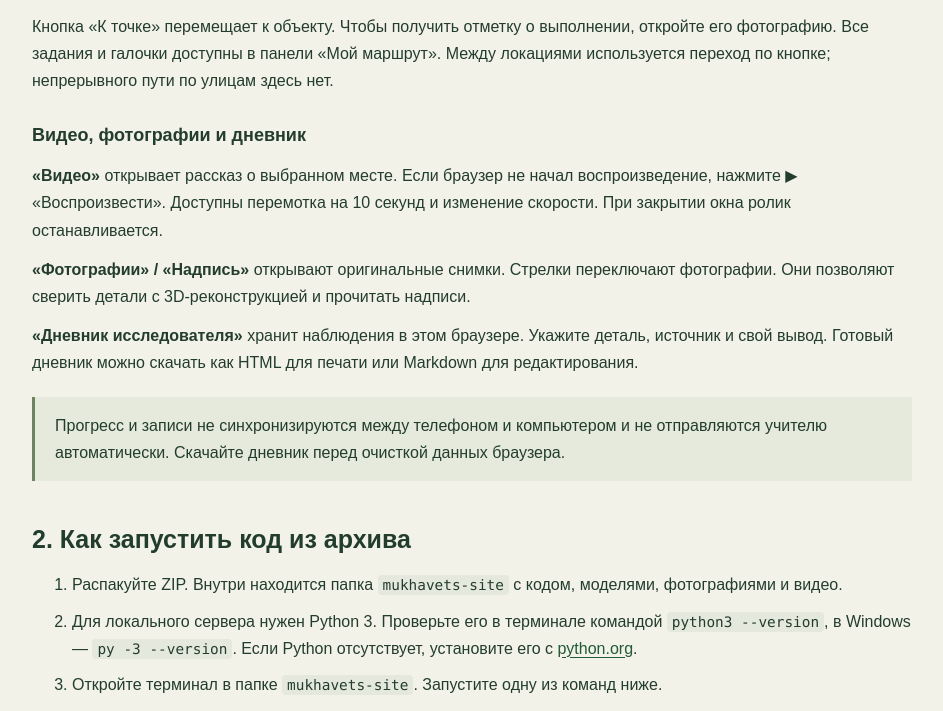
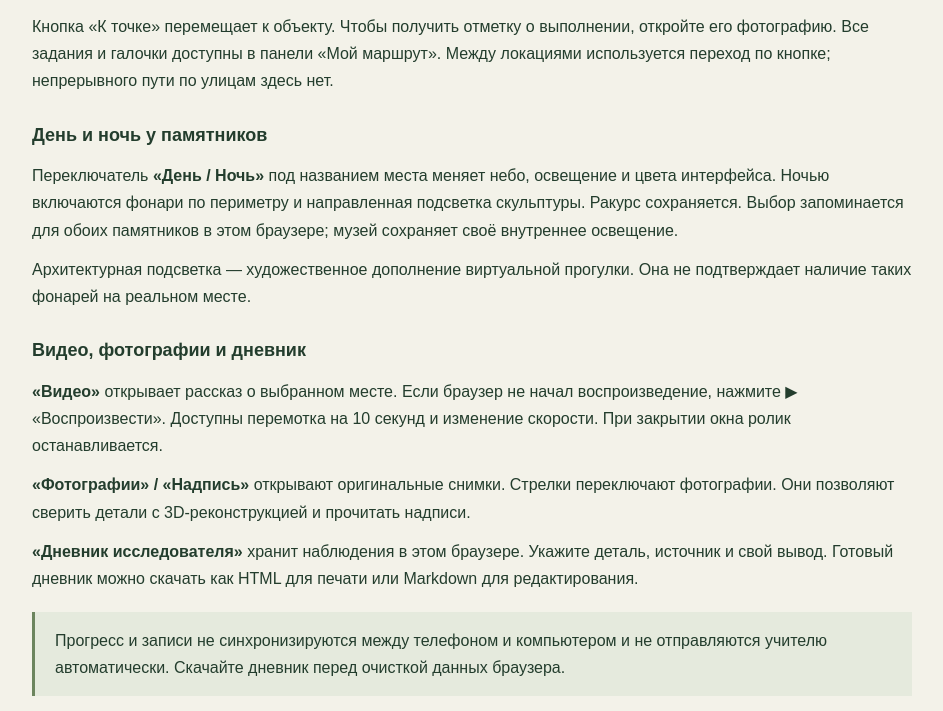
Before and after one commit to z7bv4pbtvp-star/mukhavets-school-museum, a plain HTML site: page docs/RUN_AND_USE_RU.html in a window 1280 px wide. Shown: the part 1419-2130 px from the top of the page, without its empty margins (168-1111 px from the left). Drawn offline with Linux system fonts and the light colour scheme.

Commit message:
Document day and night controls for both monument walks

```diff
--- a/docs/RUN_AND_USE_RU.html
+++ b/docs/RUN_AND_USE_RU.html
@@ -9,7 +9,7 @@
 <h3>Управление на компьютере</h3><ul><li><kbd>W</kbd>, <kbd>A</kbd>, <kbd>S</kbd>, <kbd>D</kbd> или стрелки — движение.</li><li>Удерживайте кнопку мыши и потяните сцену — поворот взгляда.</li><li>Кнопки объектов внизу экрана помогают подойти к стенду, памятнику, стене памяти, датам или табличке.</li><li><strong>«Общий вид» / «Вся модель»</strong> — вращение мышью; колёсико и кнопки + / − меняют масштаб. Для ходьбы выберите «Прогулка».</li><li><kbd>Esc</kbd> закрывает открытое окно. <kbd>Tab</kbd> выбирает кнопку, <kbd>Enter</kbd> активирует её.</li></ul>
 <h3>Управление на телефоне</h3><ul><li>Ведите джойстик слева для движения.</li><li>Другим пальцем проводите по свободной части сцены для поворота взгляда.</li><li>В общем виде два пальца меняют масштаб, один палец вращает сцену.</li><li>Панель маршрута можно свернуть, чтобы лучше видеть экспонаты. Кнопка <strong>?</strong> открывает помощь и настройку качества.</li></ul>
 <h3>Как пройти маршрут</h3><ol><li><strong>Школьный музей:</strong> рассмотрите фотографии стенда «Помним» и предметов быта.</li><li><strong>Памятник Сергею Богданчуку:</strong> откройте мемориальную доску и информационную табличку.</li><li><strong>Памятник землякам:</strong> рассмотрите стену памяти, доску на памятнике и табличку у площади.</li></ol><p>Кнопка «К точке» перемещает к объекту. Чтобы получить отметку о выполнении, откройте его фотографию. Все задания и галочки доступны в панели «Мой маршрут». Между локациями используется переход по кнопке; непрерывного пути по улицам здесь нет.</p>
-<h3>Видео, фотографии и дневник</h3><p><strong>«Видео»</strong> открывает рассказ о выбранном месте. Если браузер не начал воспроизведение, нажмите ▶ «Воспроизвести». Доступны перемотка на 10 секунд и изменение скорости. При закрытии окна ролик останавливается.</p><p><strong>«Фотографии» / «Надпись»</strong> открывают оригинальные снимки. Стрелки переключают фотографии. Они позволяют сверить детали с 3D-реконструкцией и прочитать надписи.</p><p><strong>«Дневник исследователя»</strong> хранит наблюдения в этом браузере. Укажите деталь, источник и свой вывод. Готовый дневник можно скачать как HTML для печати или Markdown для редактирования.</p><div class="note">Прогресс и записи не синхронизируются между телефоном и компьютером и не отправляются учителю автоматически. Скачайте дневник перед очисткой данных браузера.</div></section>
+<h3>День и ночь у памятников</h3><p>Переключатель <strong>«День / Ночь»</strong> под названием места меняет небо, освещение и цвета интерфейса. Ночью включаются фонари по периметру и направленная подсветка скульптуры. Ракурс сохраняется. Выбор запоминается для обоих памятников в этом браузере; музей сохраняет своё внутреннее освещение.</p><p>Архитектурная подсветка — художественное дополнение виртуальной прогулки. Она не подтверждает наличие таких фонарей на реальном месте.</p><h3>Видео, фотографии и дневник</h3><p><strong>«Видео»</strong> открывает рассказ о выбранном месте. Если браузер не начал воспроизведение, нажмите ▶ «Воспроизвести». Доступны перемотка на 10 секунд и изменение скорости. При закрытии окна ролик останавливается.</p><p><strong>«Фотографии» / «Надпись»</strong> открывают оригинальные снимки. Стрелки переключают фотографии. Они позволяют сверить детали с 3D-реконструкцией и прочитать надписи.</p><p><strong>«Дневник исследователя»</strong> хранит наблюдения в этом браузере. Укажите деталь, источник и свой вывод. Готовый дневник можно скачать как HTML для печати или Markdown для редактирования.</p><div class="note">Прогресс и записи не синхронизируются между телефоном и компьютером и не отправляются учителю автоматически. Скачайте дневник перед очисткой данных браузера.</div></section>
 
 <section id="local"><h2>2. Как запустить код из архива</h2><ol><li>Распакуйте ZIP. Внутри находится папка <code>mukhavets-site</code> с кодом, моделями, фотографиями и видео.</li><li>Для локального сервера нужен Python 3. Проверьте его в терминале командой <code>python3 --version</code>, в Windows — <code>py -3 --version</code>. Если Python отсутствует, установите его с <a href="https://www.python.org/downloads/">python.org</a>.</li><li>Откройте терминал в папке <code>mukhavets-site</code>. Запустите одну из команд ниже.</li></ol>
 <p><strong>macOS / Linux:</strong></p><pre>python3 tools/serve-preview.py</pre><p><strong>Windows:</strong></p><pre>py -3 tools/serve-preview.py</pre><p>После запуска откройте в браузере:</p><pre>http://127.0.0.1:64467/</pre><p>Оставьте окно терминала открытым. Чтобы остановить локальный сервер, нажмите <kbd>Ctrl</kbd> + <kbd>C</kbd> в этом окне.</p><div class="note">Не открывайте <code>index.html</code> двойным щелчком для запуска прогулок: браузеру нужен HTTP-сервер для модулей, моделей и видеороликов. Это статический сайт — Node.js, сборка, база данных и платный сервер для локального запуска не требуются.</div></section>
@@ -20,6 +20,7 @@
 <tr><td><code>monument.html</code><br><code>monument.js</code></td><td>Прогулка вокруг памятника Сергею Богданчуку.</td></tr>
 <tr><td><code>memorial.html</code><br><code>memorial.js</code></td><td>Прогулка у памятника землякам, камера и управление.</td></tr>
 <tr><td><code>memorial-environment.js</code><br><code>memorial-wreath.js</code></td><td>Площадь, стена, даты, дорожки и памятный венок.</td></tr>
+<tr><td><code>outdoor-lighting.js</code><br><code>outdoor-lighting.css</code></td><td>Дневной и ночной режимы, фонари и оформление переключателя у обоих памятников.</td></tr>
 <tr><td><code>heritage.css</code><br><code>heritage.js</code></td><td>Общее оформление, шрифтовая система и анимации интерфейса.</td></tr>
 <tr><td><code>journey-config.js</code><br><code>journey.js</code></td><td>Названия мест, ссылки, видео, задания и прогресс маршрута.</td></tr>
 <tr><td><code>story-player.js</code><br><code>research.js</code></td><td>Видеоплеер и дневник исследователя.</td></tr>
```
